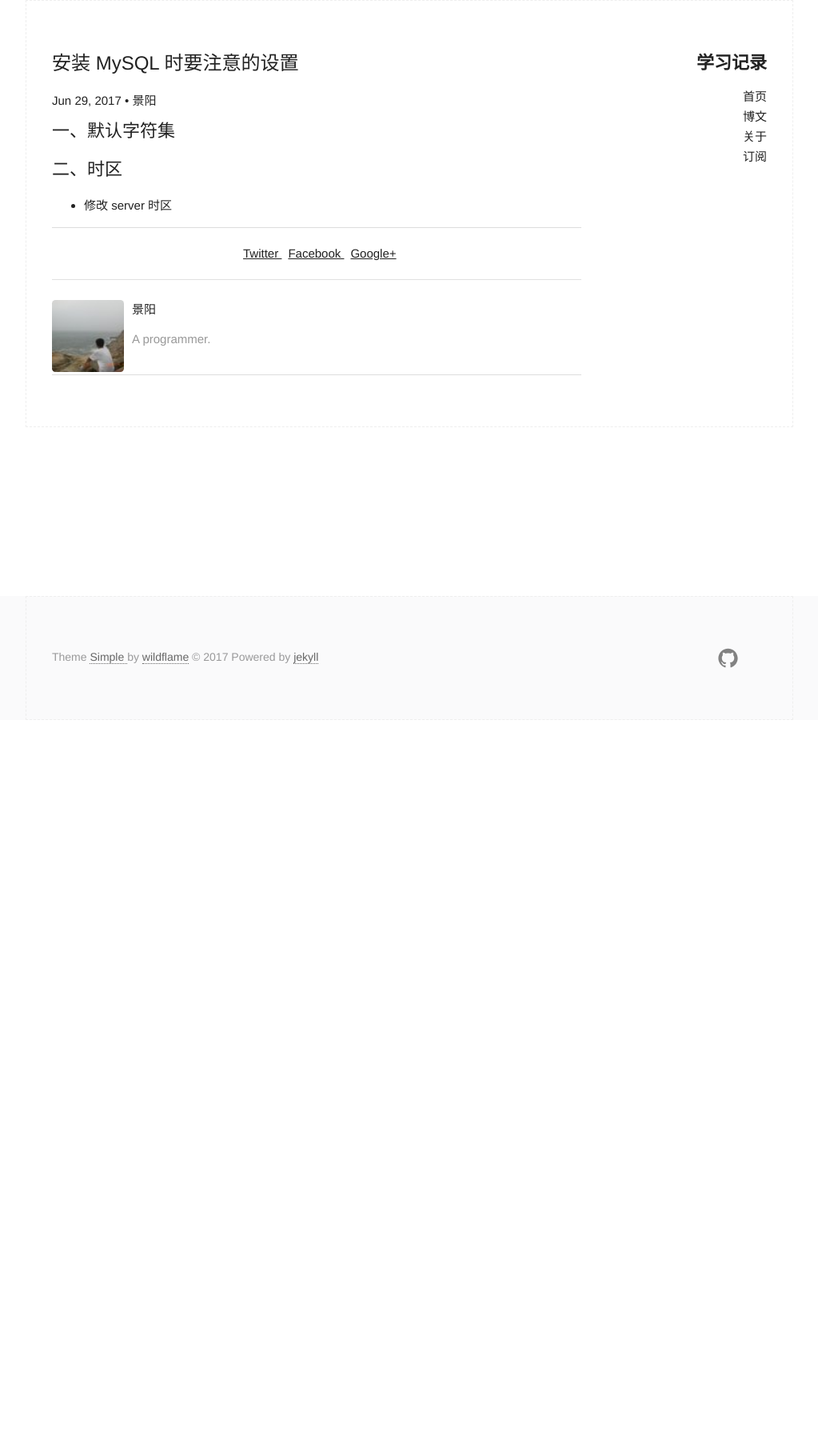
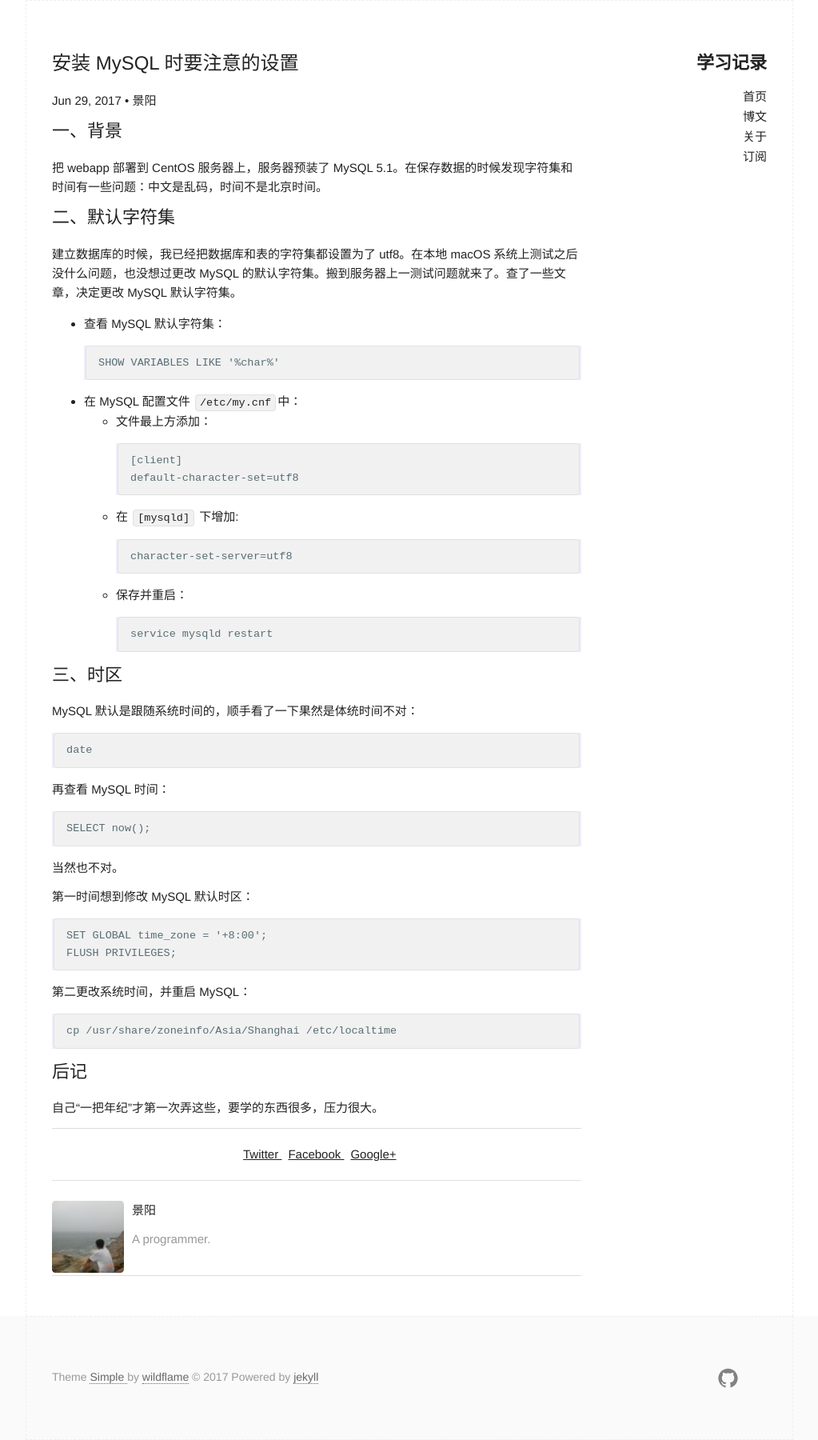
Before and after one commit to jyjsjd/jyjsjd.github.io, a Jekyll site: the page built from _posts/2017-06-29-mysql-setup.md, in a window 1280 px wide. Shown: the whole page at 80% size, without its empty margins (128-1151 px from the left). Built offline with Jekyll 4.4.1, drawn with Linux system fonts in a browser that asks for light colours; before the commit the page ends 900 px from its top, so only the background shows below that.

Commit message:
mysql setup

````diff
--- a/_posts/2017-06-29-mysql-setup.md
+++ b/_posts/2017-06-29-mysql-setup.md
@@ -7,7 +7,53 @@
 email: jingyang@asiainfo.com
 description: MySQL 设置
 ---
-## 一、默认字符集
+## 一、背景
+把 webapp 部署到 CentOS 服务器上，服务器预装了 MySQL 5.1。在保存数据的时候发现字符集和时间有一些问题：中文是乱码，时间不是北京时间。
 
-## 二、时区
-* 修改 server 时区
+## 二、默认字符集
+建立数据库的时候，我已经把数据库和表的字符集都设置为了 utf8。在本地 macOS 系统上测试之后没什么问题，也没想过更改 MySQL 的默认字符集。搬到服务器上一测试问题就来了。查了一些文章，决定更改 MySQL 默认字符集。
+
+* 查看 MySQL 默认字符集：
+```
+SHOW VARIABLES LIKE '%char%'
+```
+* 在 MySQL 配置文件 `/etc/my.cnf`中：
+  - 文件最上方添加：
+  ```
+  [client]
+  default-character-set=utf8
+  ```
+  - 在 `[mysqld]` 下增加:
+  ```
+  character-set-server=utf8
+  ```
+  - 保存并重启：
+  ```
+  service mysqld restart
+  ```
+
+## 三、时区
+MySQL 默认是跟随系统时间的，顺手看了一下果然是体统时间不对：
+```
+date
+```
+再查看 MySQL 时间：
+```
+SELECT now();
+```
+当然也不对。
+
+
+第一时间想到修改 MySQL 默认时区：
+```
+SET GLOBAL time_zone = '+8:00';
+FLUSH PRIVILEGES;
+```
+
+第二更改系统时间，并重启 MySQL：
+```
+cp /usr/share/zoneinfo/Asia/Shanghai /etc/localtime
+```
+
+## 后记
+自己“一把年纪”才第一次弄这些，要学的东西很多，压力很大。
````
